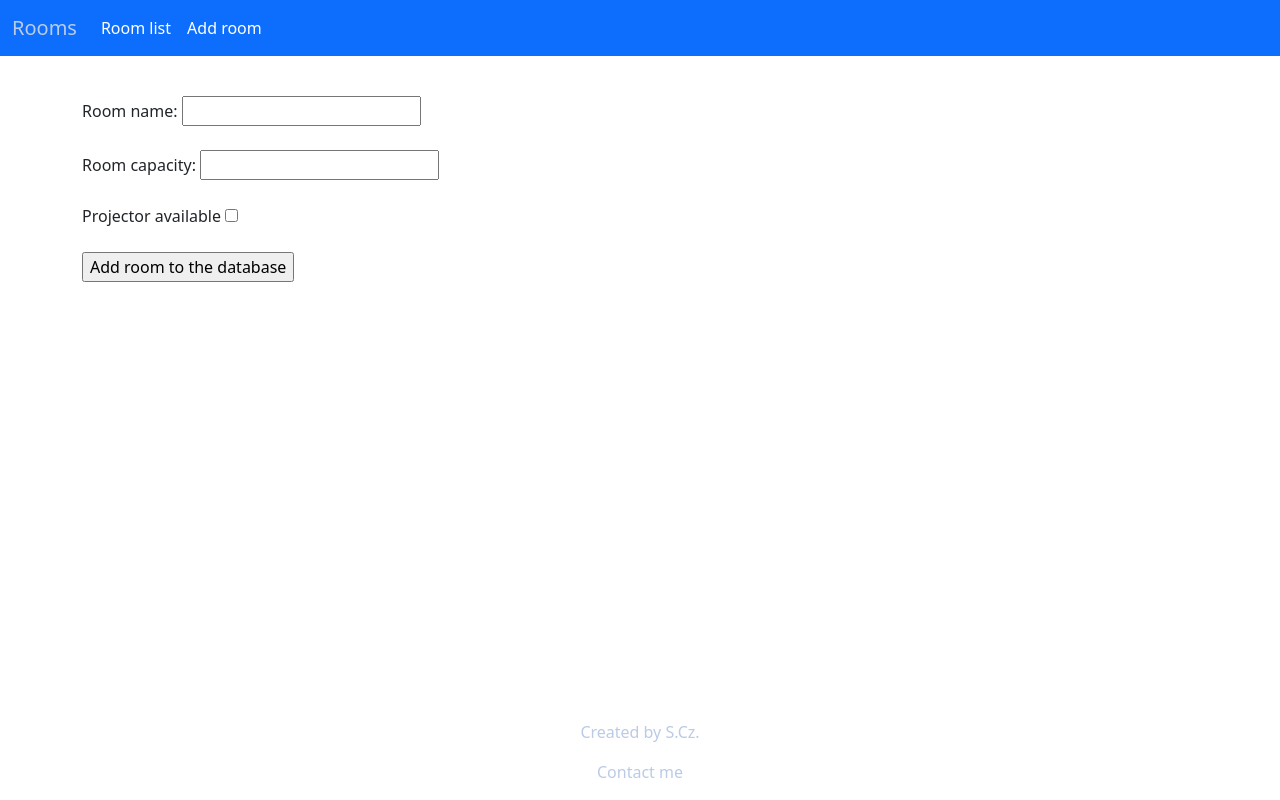
After one commit to SlawCzech/BookARoom, a Django app: page /room/new/ in a window 1280 px wide. The commit adds this page. Run offline with Django 4.2, Linux system fonts and the light colour scheme; some libraries are stand-ins or nearby versions.

Commit message:
add room possibility added

```diff
--- a/config/urls.py
+++ b/config/urls.py
@@ -14,8 +14,9 @@ Including another URLconf
     2. Add a URL to urlpatterns:  path('blog/', include('blog.urls'))
 """
 from django.contrib import admin
-from django.urls import path
+from django.urls import path, include
 
 urlpatterns = [
     path('admin/', admin.site.urls),
+    path('', include('home.urls')),
 ]
--- a/home/models.py
+++ b/home/models.py
@@ -2,5 +2,5 @@ from django.db import models
 
 class Room(models.Model):
     name = models.CharField(max_length=255, unique=True)
-    capacity = models.IntegerField
+    capacity = models.IntegerField(default=0)
     is_projector = models.BooleanField(default=False)
--- /dev/null
+++ b/home/templates/home/add_room.html
@@ -0,0 +1,24 @@
+{% extends 'base.html' %}
+
+{% block container %}
+
+  <form action="" method="POST">
+  {% csrf_token %}
+  <br><div>
+  <label for="name">Room name:</label>
+  <input type="text" id="name" name="name">
+      </div><br>
+      <div>
+  <label for="room_capacity">Room capacity:</label>
+  <input type="number" id="room_capacity" name="room_capacity">
+          </div>
+      <div><br>
+  <label for="is_projector">Projector available</label>
+  <input type="checkbox" id="is_projector" name="is_projector">
+      </div><br>
+      <div>
+  <input type="submit" value="Add room to the database">
+    </div>
+</form>
+
+{% endblock %}
--- /dev/null
+++ b/home/urls.py
@@ -0,0 +1,11 @@
+from django.urls import path
+from . import views
+# from views import AddRoom
+
+
+app_name = 'home'
+
+urlpatterns = [
+    path('room/new/', views.AddRoom.as_view(), name='add_view'),
+
+]
--- a/home/views.py
+++ b/home/views.py
@@ -1,3 +1,23 @@
-from django.shortcuts import render
+from django.shortcuts import render, redirect
+from django.views import View
+from django.http import HttpResponse
+from home.models import Room
 
-# Create your views here.
+
+class AddRoom(View):
+    def get(self, request):
+        return render(request, 'home/add_room.html')
+
+    def post(self, request):
+        name = request.POST.get("name")
+        if not name:
+            return HttpResponse('Room name was empty')
+        room_capacity = int(request.POST.get("room_capacity"))
+        if not room_capacity or room_capacity < 1:
+            return HttpResponse('Please indicate room capacity')
+        is_projector = request.POST.get("is_projector")
+        if is_projector == 'on':
+            is_projector = True
+
+        Room.objects.create(name=name, capacity=room_capacity, is_projector=is_projector)
+        return render(request, 'home/add_room.html')
--- a/templates/base.html
+++ b/templates/base.html
@@ -10,7 +10,24 @@
     <title>Lecture Room Booking System</title>
     <link rel="stylesheet" href="{% static 'styles/bootstrap.min.css' %}" type="text/css" media="screen">
     <script src="{% static 'scripts/bootstrap.min.js' %}" async defer></script>
+
+<style>
+    .footer {
+        text-align: center;
+        position: absolute;
+        width: 100%;
+        bottom: 0;
+        color: #bacbe6;
+    }
+
+    a:link {
+        text-decoration: none;
+        color: #bacbe6;
+    }
+</style>
+
 </head>
+
 <body>
 
 <!-- NAVIGATION BAR -->
@@ -26,7 +43,7 @@
           <a class="nav-link active" aria-current="page" href=#>Room list</a>
         </li>
           <li class="nav-item">
-          <a class="nav-link active" aria-current="page" href="#">Add room</a>
+          <a class="nav-link active" aria-current="page" href="{% url 'home:add_view' %}">Add room</a>
         </li>
       </ul>
     </div>
@@ -35,15 +52,24 @@
 
 
 <!-- CONTAINERS -->
+
+    <div class="container mt-3">
+        <div class="row">
+            <div class="col">
+
+
 {% block container %}
 
 {% endblock %}
 
+            </div>
+        </div>
+    </div>
 
 <!-- FOOTER -->
- <footer>
+ <footer class="footer">
   <p>Created by S.Cz.</p>
-  <p>Contact: <a href="mailto:slaw.czech@gmail.com">Contact me</a></p>
+  <p><a href="mailto:slaw.czech@gmail.com">Contact me</a></p>
 </footer>
 </body>
 </html>
```
Also changed, not shown: home/migrations/0002_room_capacity.py (added), static/styles/styles.css (added).
